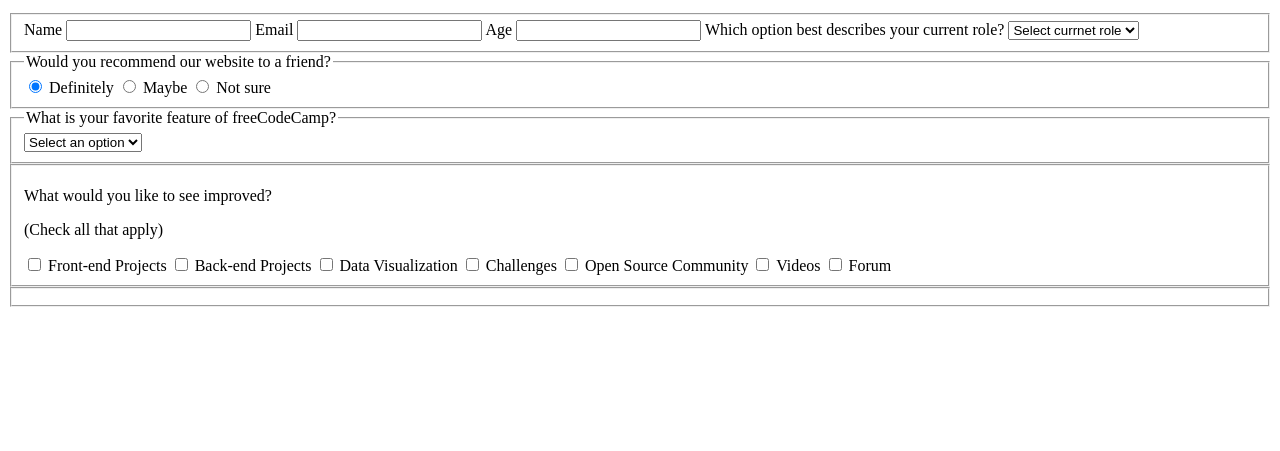
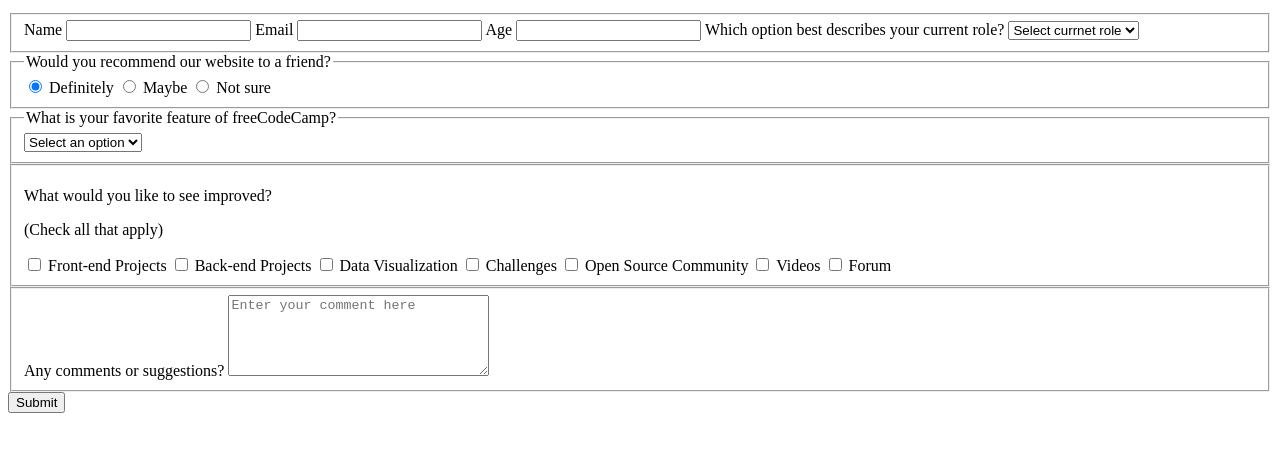
Before and after one commit to BassimAliDurzi/Survey-Form, a plain HTML site: page index.html in a window 1280 px wide. Shown: the part 101-552 px from the top of the page. Drawn offline with Linux system fonts and the light colour scheme.

Commit message:
Add textarea where user can input comments and suggestions. Add submit button

```diff
--- a/index.html
+++ b/index.html
@@ -52,7 +52,14 @@
         <label for="videos"><input type="checkbox" id="videos"> Videos</label>
         <label for="forum"><input type="checkbox" id="forum"> Forum</label>
       </fieldset>
-      <fieldset></fieldset>
+      <fieldset>
+        <label for="comments">Any comments or suggestions?
+            <textarea id="comments" rows="5" cols="30" placeholder="Enter your comment here"></textarea>
+        </label>
+      </fieldset>
+      <label for="submit">
+        <input type="submit">
+      </label>
   </form>
   <body></body>
 </html>
```
